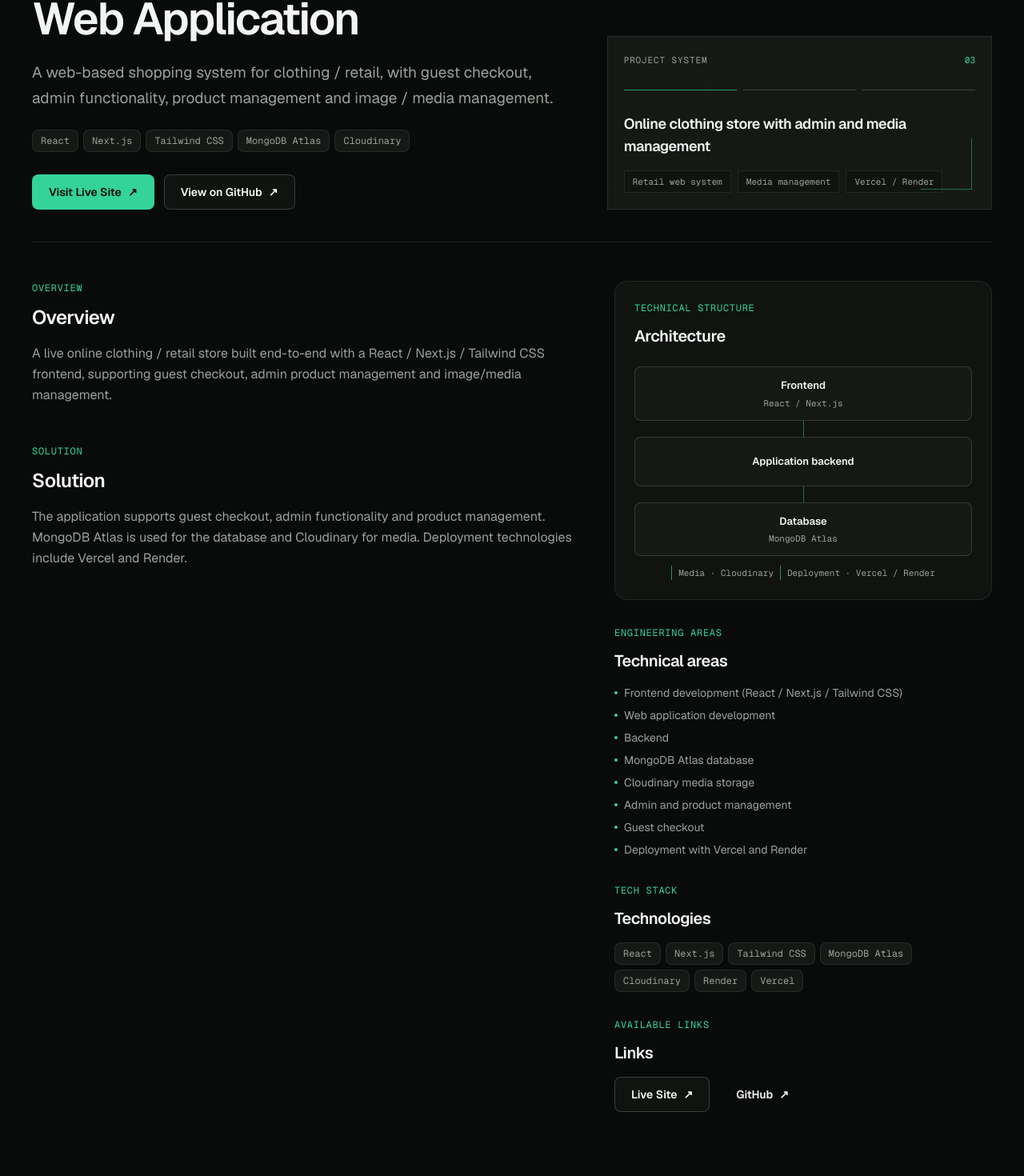
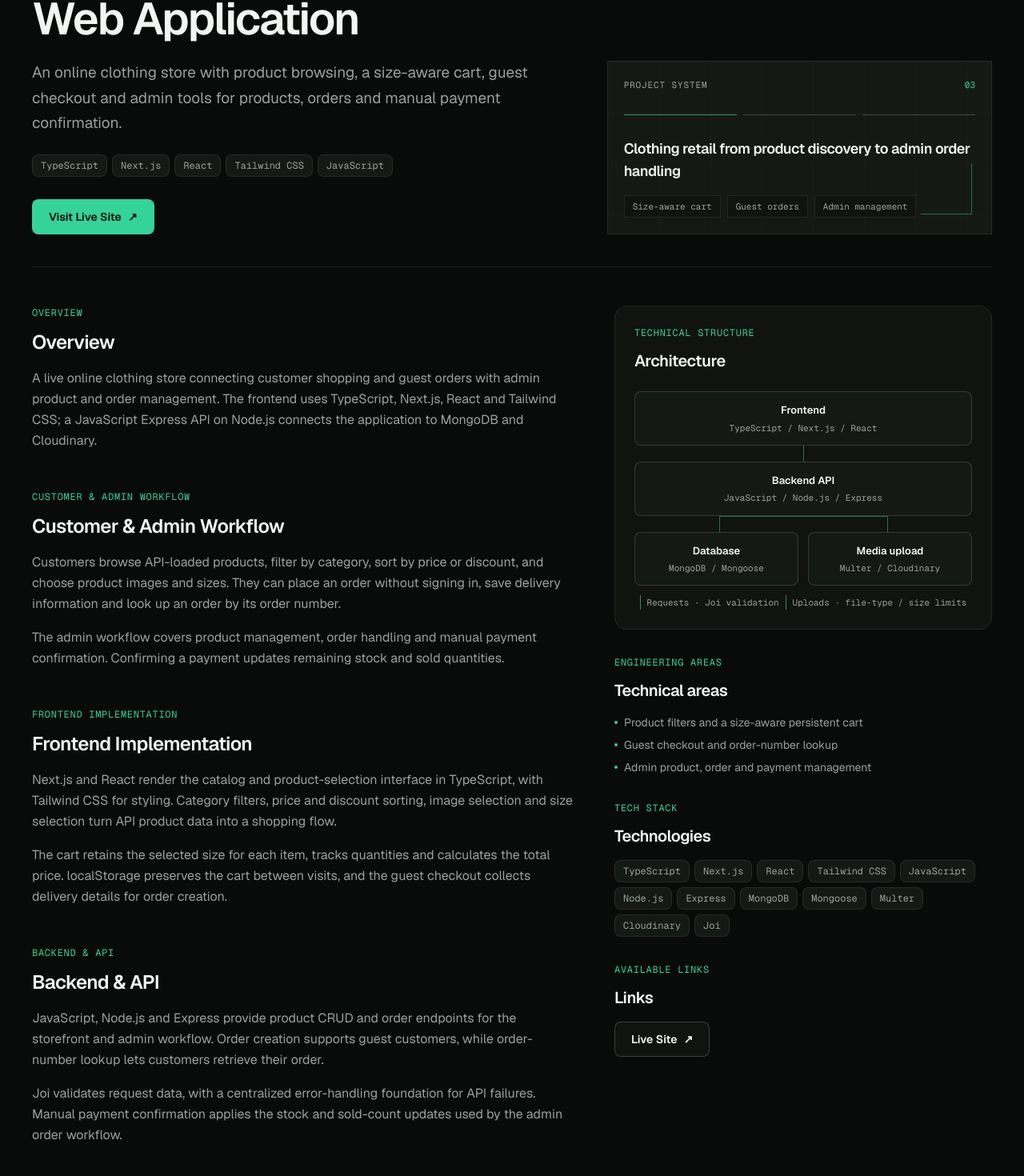
Before and after one commit to Jamiayn-Kh/portfolio, a Next.js app: page /projects/af-shop in a window 1280 px wide. Shown: the part 324-1794 px from the top of the page at 80% size. Built offline with nearby package versions, Linux system fonts and the light colour scheme.

Commit message:
shaijruulalt

```diff
--- a/src/app/components/AboutSection.tsx
+++ b/src/app/components/AboutSection.tsx
@@ -38,12 +38,6 @@
   },
   {
     phase: '07',
-    title: 'Enterprise TMS / GPS Integration',
-    description:
-      'Worked within enterprise software environment — system analysis, API integration, cross-team coordination.',
-  },
-  {
-    phase: '08',
     title: 'Software Engineering Career',
     description: 'Actively pursuing full-stack / backend software engineering opportunities.',
   },
--- a/src/app/components/HeroSection.tsx
+++ b/src/app/components/HeroSection.tsx
@@ -6,7 +6,7 @@
   { label: 'Frontend', technology: 'Next.js / React' },
   { label: 'Backend & REST API', technology: 'NestJS / Node.js / Spring Boot' },
   { label: 'Database', technology: 'PostgreSQL / MongoDB' },
-  { label: 'Integration & Deployment', technology: 'GPS/TMS systems · Vercel · AWS' },
+  { label: 'Integration & Deployment', technology: 'Flask / Cloudinary · Vercel / Render' },
 ];
 
 export default function HeroSection() {
@@ -38,7 +38,7 @@
             </p>
             <p className="mt-3 max-w-2xl text-sm leading-relaxed text-muted-foreground md:text-base">
               I am a Software Engineer with experience across frontend, backend, databases, mobile
-              applications, and system integration.
+              applications, and API integration.
             </p>
             <div className="mt-8 flex flex-wrap items-center gap-3">
               <Link href="/#projects" className="btn btn-primary">
--- a/src/app/components/QuickProfileSection.tsx
+++ b/src/app/components/QuickProfileSection.tsx
@@ -2,7 +2,7 @@
   { title: 'Software Engineering', detail: "Bachelor's Degree" },
   { title: 'Web + Backend', detail: 'Full-stack Projects' },
   { title: 'APIs + Databases', detail: 'Project Experience' },
-  { title: 'System Integration', detail: 'Enterprise Exposure' },
+  { title: 'Service Integration', detail: 'Flask + Cloudinary' },
 ];
 
 export default function QuickProfileSection() {
--- a/src/app/projects/[slug]/page.tsx
+++ b/src/app/projects/[slug]/page.tsx
@@ -27,8 +27,11 @@
   const project = projects.find((item) => item.slug === slug);
   if (!project) notFound();
   const liveLink = project.links.find((link) => link.type === 'live');
-  const githubLink = project.links.find((link) => link.type === 'github')?.url ?? profile.githubUrl;
-  const narrative = (
+  const githubLink =
+    project.links.find((link) => link.type === 'github')?.url ??
+    (project.slug === 'mungun-urlal' ? profile.githubUrl : undefined);
+  const narrative = [
+    ...(
       [
         ['Overview', project.overview],
         ['Solution', project.solution],
@@ -36,7 +39,11 @@
         ['Challenges', project.challenges],
         ['What I Learned', project.learned],
       ] as Array<[string, string | undefined]>
-  ).filter((section): section is [string, string] => Boolean(section[1]));
+    )
+      .filter((section): section is [string, string] => Boolean(section[1]))
+      .map(([title, content]) => ({ title, paragraphs: [content] })),
+    ...(project.sections ?? []),
+  ];
 
   return (
     <>
@@ -92,7 +99,7 @@
 
           <div className="mt-12 grid gap-12 lg:grid-cols-12">
             <div className="space-y-12 lg:col-span-7">
-              {narrative.map(([title, content]) => (
+              {narrative.map(({ title, paragraphs }) => (
                 <section
                   key={title}
                   aria-labelledby={`${project.slug}-${title.toLowerCase().replaceAll(' ', '-')}`}
@@ -104,7 +111,11 @@
                   >
                     {title}
                   </h2>
-                  <p className="mt-4 leading-relaxed text-muted-foreground">{content}</p>
+                  {paragraphs.map((paragraph) => (
+                    <p key={paragraph} className="mt-4 leading-relaxed text-muted-foreground">
+                      {paragraph}
+                    </p>
+                  ))}
                 </section>
               ))}
             </div>
--- a/src/components/projects/ArchitectureDiagram.tsx
+++ b/src/components/projects/ArchitectureDiagram.tsx
@@ -28,9 +28,9 @@
       <div
         className={className}
         role="img"
-        aria-label="Smart Zud architecture: Next.js and React connect to a NestJS backend API, which connects to PostgreSQL and a Python Flask ML module."
+        aria-label="Smart Zud architecture: TypeScript and Next.js connect to NestJS with JWT access control and Socket.IO notifications. Prisma connects to PostgreSQL; HTTP connects to a Python Flask risk service with timeout and fallback handling."
       >
-        <Node title="Frontend" detail="Next.js / React 19" />
+        <Node title="Frontend" detail="TypeScript / Next.js / React" />
         <Connector />
         <Node title="Backend API" detail="NestJS / Node.js (REST)" />
         <div className="architecture-branch" aria-hidden="true">
@@ -38,9 +38,16 @@
           <span />
         </div>
         <div className="architecture-pair">
-          <Node title="Database" detail="PostgreSQL" />
-          <Node title="ML module" detail="Python / Flask" />
+          <Node title="Database" detail="PostgreSQL / Prisma" />
+          <Node title="Risk service" detail="Python / Flask / scikit-learn" />
         </div>
+        {!compact && (
+          <div className="architecture-notes">
+            <span>Access · JWT / Passport</span>
+            <span>Notifications · Socket.IO</span>
+            <span>Flask HTTP · timeout / fallback</span>
+          </div>
+        )}
       </div>
     );
   }
@@ -71,17 +78,23 @@
     <div
       className={className}
       role="img"
-      aria-label="AF Shop architecture: a React / Next.js frontend connects to an application backend and MongoDB Atlas. Cloudinary supports media and Vercel and Render are deployment technologies."
+      aria-label="AF Shop architecture: a TypeScript Next.js frontend connects to a JavaScript Node.js Express API. Mongoose connects to MongoDB, and Multer uploads images to Cloudinary with file-type and size limits."
     >
-      <Node title="Frontend" detail="React / Next.js" />
+      <Node title="Frontend" detail="TypeScript / Next.js / React" />
       <Connector />
-      <Node title="Application backend" />
-      <Connector />
-      <Node title="Database" detail="MongoDB Atlas" />
+      <Node title="Backend API" detail="JavaScript / Node.js / Express" />
+      <div className="architecture-branch" aria-hidden="true">
+        <span />
+        <span />
+      </div>
+      <div className="architecture-pair">
+        <Node title="Database" detail="MongoDB / Mongoose" />
+        <Node title="Media upload" detail="Multer / Cloudinary" />
+      </div>
       {!compact && (
         <div className="architecture-notes">
-          <span>Media · Cloudinary</span>
-          <span>Deployment · Vercel / Render</span>
+          <span>Requests · Joi validation</span>
+          <span>Uploads · file-type / size limits</span>
         </div>
       )}
     </div>
--- a/src/components/projects/ProjectCard.tsx
+++ b/src/components/projects/ProjectCard.tsx
@@ -1,6 +1,5 @@
 import type { Project } from '@/data/projects';
 import Link from 'next/link';
-import { profile } from '@/data/profile';
 import ArchitectureDiagram from './ArchitectureDiagram';
 import ProjectVisual from './ProjectVisual';
 
@@ -16,7 +15,6 @@
   headingLevel = 'h3',
 }: ProjectCardProps) {
   const liveLink = project.links.find((link) => link.type === 'live');
-  const githubLink = project.links.find((link) => link.type === 'github')?.url ?? profile.githubUrl;
   const Title = headingLevel;
   const dominant = variant === 'dominant';
 
@@ -81,11 +79,13 @@
         </div>
 
         <div className="mt-6 flex flex-wrap gap-1.5 border-t border-border pt-5">
-          {project.technologies.slice(0, dominant ? 6 : 4).map((technology) => (
-            <span key={technology} className="tech-tag">
-              {technology}
-            </span>
-          ))}
+          {(project.cardTechnologies ?? project.technologies.slice(0, dominant ? 6 : 4)).map(
+            (technology) => (
+              <span key={technology} className="tech-tag">
+                {technology}
+              </span>
+            )
+          )}
         </div>
         <div className="mt-5">
           <Link href={`/projects/${project.slug}`} className="btn btn-tertiary px-0 text-sm">
--- a/src/components/projects/ProjectVisual.tsx
+++ b/src/components/projects/ProjectVisual.tsx
@@ -7,9 +7,9 @@
 }
 
 const visualLabels: Record<string, string[]> = {
-  'smart-zud': ['Geographic data', 'Weather factors', 'Risk assessment'],
+  'smart-zud': ['Verified listings', 'Rental workflow', 'Experimental risk assessment'],
   'mungun-urlal': ['Order-to-sale workflow', 'Regional distribution', 'Stock tracking'],
-  'af-shop': ['Retail web system', 'Media management', 'Vercel / Render'],
+  'af-shop': ['Size-aware cart', 'Guest orders', 'Admin management'],
 };
 
 export default function ProjectVisual({ project, compact = false }: ProjectVisualProps) {
--- a/src/data/experience.ts
+++ b/src/data/experience.ts
@@ -28,25 +28,4 @@
     ],
     technologies: [],
   },
-  {
-    id: 'tms-gps',
-    company: 'Enterprise TMS Project',
-    role: 'Enterprise System Integration & Technical Analysis',
-    type: 'System Integration / Technical Analysis',
-    description:
-      'Worked within an enterprise Transportation Management System (TMS) environment, focusing on system analysis, API integration coordination, and cross-team technical communication.',
-    responsibilities: [
-      'TMS system analysis and module understanding',
-      'System functionality testing and validation',
-      'Created and managed Redmine issues and improvement requests',
-      'Coordinated GPS integration between Chinese TMS development team and SmartGPS development team',
-      'Worked with Swagger API documentation and Postman API collections',
-      'Communicated API requirements across development teams',
-      'Defined dashboard requirements and operational vehicle monitoring specifications',
-      'Contributed to driver application requirements',
-      'System localization and Mongolian terminology work',
-      'Cross-team coordination and requirements communication',
-    ],
-    technologies: ['Swagger', 'Postman', 'Redmine', 'REST API', 'GPS Integration'],
-  },
 ];
--- a/src/data/projects.ts
+++ b/src/data/projects.ts
@@ -18,6 +18,8 @@
   period?: string;
   context: string;
   technologies: string[];
+  cardTechnologies?: string[];
+  sections?: { title: string; paragraphs: string[] }[];
   keyAreas: string[];
   links: ProjectLink[];
   architecture?: ArchNode[];
@@ -38,53 +40,98 @@
   {
     slug: 'smart-zud',
     name: 'Smart Zud Risk & Winter Camp Rental System',
-    tagline: 'Web system for dzud risk assessment and winter camp rental',
+    tagline: 'Winter camp rental with experimental dzud risk assessment',
     description:
-      'A university full-stack web system combining geographic, weather, livestock and dzud risk factors, with a Python/ML-based risk assessment component.',
-    role: 'Full-stack development',
+      'A diploma project connecting verified winter camp listings, rental requests and map-based search with an experimental Python risk assessment service.',
+    role: 'Rental workflows, access control and risk service integration',
     context: 'University / Diploma Project',
     technologies: [
+      'TypeScript',
       'Next.js',
-      'React 19',
       'NestJS',
-      'Node.js',
       'PostgreSQL',
       'Prisma',
       'Python',
+      'React',
       'Flask',
+      'scikit-learn',
+      'pandas',
+      'NumPy',
       'JWT',
-      'REST API',
+      'Passport',
+      'bcrypt',
+      'Socket.IO',
       'Leaflet',
-      'Chart.js',
+      'OpenStreetMap',
+      'GeoJSON',
     ],
+    cardTechnologies: ['TypeScript', 'Next.js', 'NestJS', 'PostgreSQL', 'Prisma', 'Python'],
     keyAreas: [
-      'Full-stack web development',
-      'REST API',
-      'Relational database',
-      'Python/ML risk assessment',
-      'Weather/API integration',
+      'Owner verification, rental approvals and expiry handling',
+      'Role-based access and relational rental data',
+      'Map coordinates and Flask risk service integration',
     ],
     links: [],
     architecture: [
       {
         label: 'Frontend',
-        sublabel: 'Next.js / React 19',
+        sublabel: 'TypeScript / Next.js / React',
       },
       {
         label: 'Backend API',
-        sublabel: 'NestJS / Node.js',
+        sublabel: 'NestJS / REST / Socket.IO',
       },
       {
         label: 'Database',
-        sublabel: 'PostgreSQL',
+        sublabel: 'PostgreSQL / Prisma',
+      },
+      {
+        label: 'Risk service',
+        sublabel: 'Python / Flask / scikit-learn',
       },
     ],
     coverImagePath: '/projects/smart-zud/cover.webp',
     coverImageAvailable: false,
     overview:
-      'A web-based system for winter camp rental and dzud risk assessment, developed as a university diploma project.',
-    solution:
-      'The Next.js / React frontend connects to a NestJS REST API and PostgreSQL database. The backend also communicates with a Python / Flask risk assessment module. The ML approaches used include Random Forest, Gradient Boosting and Logistic Regression, with features such as a winter cold-severity index and cumulative snowfall among the model inputs.',
+      'A university diploma project for finding and renting winter camps, with an experimental dzud risk assessment component. The application connects owner verification, approved listings and rental management across ADMIN, OWNER and RENTER roles.',
+    sections: [
+      {
+        title: 'Rental Workflow',
+        paragraphs: [
+          'Owners submit winter camp verification details for administrator review. Search exposes approved listings, while renters can submit rental requests and owners can approve them. Date-overlap checks and a waiting list support the rental workflow.',
+          'Approved requests have a 24-hour payment window. Scheduled expiration handles requests that pass their deadline, and Socket.IO delivers notifications about workflow updates.',
+        ],
+      },
+      {
+        title: 'Frontend Implementation',
+        paragraphs: [
+          'TypeScript and the Next.js App Router structure the application pages. React Context and hooks manage shared state, while a common typed API client gives screens a consistent interface to the NestJS API.',
+          'Leaflet displays OpenStreetMap and GeoJSON geographic data. Map-based coordinate selection connects winter camp locations to listing forms and geographic search.',
+        ],
+      },
+      {
+        title: 'Backend & Access Control',
+        paragraphs: [
+          'NestJS modules group domain functionality; controllers handle HTTP requests and services implement business rules through dependency injection. DTO validation checks incoming request data.',
+          'JWT and Passport handle authentication, with bcrypt for password hashing. ADMIN, OWNER and RENTER permissions restrict operations, and ownership checks verify whether a user can act on a particular resource.',
+        ],
+      },
+      {
+        title: 'Database & Business Rules',
+        paragraphs: [
+          'PostgreSQL and Prisma relate User, Shelter and Rental records to Payment, Verification, MediaFile and Notification data. Constraints, enums and indexes encode relationships, allowed states and query access paths.',
+          'Rental rules include date-overlap checks, a waiting list and scheduled payment expiration. Transaction and concurrent-request protection have not been verified, so overlap checks do not establish a guarantee against simultaneous double bookings. QPay integration is partial; the payment workflow is not presented as fully automated.',
+        ],
+      },
+      {
+        title: 'ML & Service Integration',
+        paragraphs: [
+          'Python, pandas and NumPy prepare data and engineer features for scikit-learn training, model persistence and inference. The primary advanced model metadata identifies Gradient Boosting. When available, ML probabilities are combined with rule-based scores for the risk assessment.',
+          'NestJS calls the Flask service over HTTP with timeout and fallback handling. The daily forecast uses rule-based calculations and is separate from the model inference path.',
+          'This is an experimental risk assessment: the code includes proxy labels and synthetic-data generation. It does not establish validated accuracy for predicting real-world dzud events.',
+        ],
+      },
+    ],
     featured: true,
     index: 1,
   },
@@ -136,29 +183,30 @@
   {
     slug: 'af-shop',
     name: 'AF Shop — E-commerce Web Application',
-    tagline: 'Online clothing store with admin and media management',
+    tagline: 'Clothing retail from product discovery to admin order handling',
     description:
-      'A web-based shopping system for clothing / retail, with guest checkout, admin functionality, product management and image / media management.',
-    role: 'Web application development',
+      'An online clothing store with product browsing, a size-aware cart, guest checkout and admin tools for products, orders and manual payment confirmation.',
+    role: 'Shopping, order handling and media integration',
     context: 'E-commerce Web Application',
     technologies: [
+      'TypeScript',
+      'Next.js',
       'React',
-      'Next.js',
       'Tailwind CSS',
-      'MongoDB Atlas',
+      'JavaScript',
+      'Node.js',
+      'Express',
+      'MongoDB',
+      'Mongoose',
+      'Multer',
       'Cloudinary',
-      'Render',
-      'Vercel',
+      'Joi',
     ],
+    cardTechnologies: ['TypeScript', 'Next.js', 'Tailwind CSS', 'Node.js', 'Express', 'MongoDB'],
     keyAreas: [
-      'Frontend development (React / Next.js / Tailwind CSS)',
-      'Web application development',
-      'Backend',
-      'MongoDB Atlas database',
-      'Cloudinary media storage',
-      'Admin and product management',
-      'Guest checkout',
-      'Deployment with Vercel and Render',
+      'Product filters and a size-aware persistent cart',
+      'Guest checkout and order-number lookup',
+      'Admin product, order and payment management',
     ],
     links: [
       {
@@ -170,22 +218,55 @@
     architecture: [
       {
         label: 'Frontend',
-        sublabel: 'React / Next.js / Tailwind CSS',
+        sublabel: 'TypeScript / Next.js / React',
       },
       {
-        label: 'Application Backend',
+        label: 'Backend API',
+        sublabel: 'JavaScript / Node.js / Express',
       },
       {
         label: 'Database',
-        sublabel: 'MongoDB Atlas',
+        sublabel: 'MongoDB / Mongoose',
+      },
+      {
+        label: 'Media upload',
+        sublabel: 'Multer / Cloudinary',
       },
     ],
     coverImagePath: '/projects/af-shop/cover.webp',
     coverImageAvailable: false,
     overview:
-      'A live online clothing / retail store built end-to-end with a React / Next.js / Tailwind CSS frontend, supporting guest checkout, admin product management and image/media management.',
-    solution:
-      'The application supports guest checkout, admin functionality and product management. MongoDB Atlas is used for the database and Cloudinary for media. Deployment technologies include Vercel and Render.',
+      'A live online clothing store connecting customer shopping and guest orders with admin product and order management. The frontend uses TypeScript, Next.js, React and Tailwind CSS; a JavaScript Express API on Node.js connects the application to MongoDB and Cloudinary.',
+    sections: [
+      {
+        title: 'Customer & Admin Workflow',
+        paragraphs: [
+          'Customers browse API-loaded products, filter by category, sort by price or discount, and choose product images and sizes. They can place an order without signing in, save delivery information and look up an order by its order number.',
+          'The admin workflow covers product management, order handling and manual payment confirmation. Confirming a payment updates remaining stock and sold quantities.',
+        ],
+      },
+      {
+        title: 'Frontend Implementation',
+        paragraphs: [
+          'Next.js and React render the catalog and product-selection interface in TypeScript, with Tailwind CSS for styling. Category filters, price and discount sorting, image selection and size selection turn API product data into a shopping flow.',
+          'The cart retains the selected size for each item, tracks quantities and calculates the total price. localStorage preserves the cart between visits, and the guest checkout collects delivery details for order creation.',
+        ],
+      },
+      {
+        title: 'Backend & API',
+        paragraphs: [
+          'JavaScript, Node.js and Express provide product CRUD and order endpoints for the storefront and admin workflow. Order creation supports guest customers, while order-number lookup lets customers retrieve their order.',
+          'Joi validates request data, with a centralized error-handling foundation for API failures. Manual payment confirmation applies the stock and sold-count updates used by the admin order workflow.',
+        ],
+      },
+      {
+        title: 'Database & Media Integration',
+        paragraphs: [
+          'MongoDB stores application data through Mongoose models. Model references and populate queries retrieve related records for product and order operations.',
+          'Multer handles uploaded files with file-type and size limits, and Cloudinary stores product images. This connects admin media uploads to the product imagery used by the storefront.',
+        ],
+      },
+    ],
     featured: true,
     index: 3,
   },
--- a/src/data/skills.ts
+++ b/src/data/skills.ts
@@ -39,10 +39,11 @@
     category: 'Backend',
     icon: 'ServerIcon',
     skills: [
-      { name: 'Node.js', projects: ['Smart Zud Risk System'] },
+      { name: 'Node.js', projects: ['Smart Zud Risk System', 'AF Shop'] },
+      { name: 'Express', projects: ['AF Shop'] },
       { name: 'NestJS', projects: ['Smart Zud Risk System'] },
       { name: 'Spring Boot', projects: ['Mungun Urlal'] },
-      { name: 'REST API', projects: ['Smart Zud Risk System'] },
+      { name: 'REST API', projects: ['Smart Zud Risk System', 'AF Shop'] },
       { name: 'Flask', projects: ['Smart Zud Risk System'] },
     ],
   },
@@ -65,8 +66,8 @@
     icon: 'WrenchScrewdriverIcon',
     skills: [
       { name: 'Git' },
-      { name: 'Postman', projects: ['Enterprise TMS'] },
-      { name: 'Swagger', projects: ['Enterprise TMS'] },
+      { name: 'Postman' },
+      { name: 'Swagger' },
       { name: 'Figma' },
       { name: 'AWS' },
       { name: 'Prisma', projects: ['Smart Zud Risk System'] },
```
Lines whose indentation alone changed are shown as unchanged.
